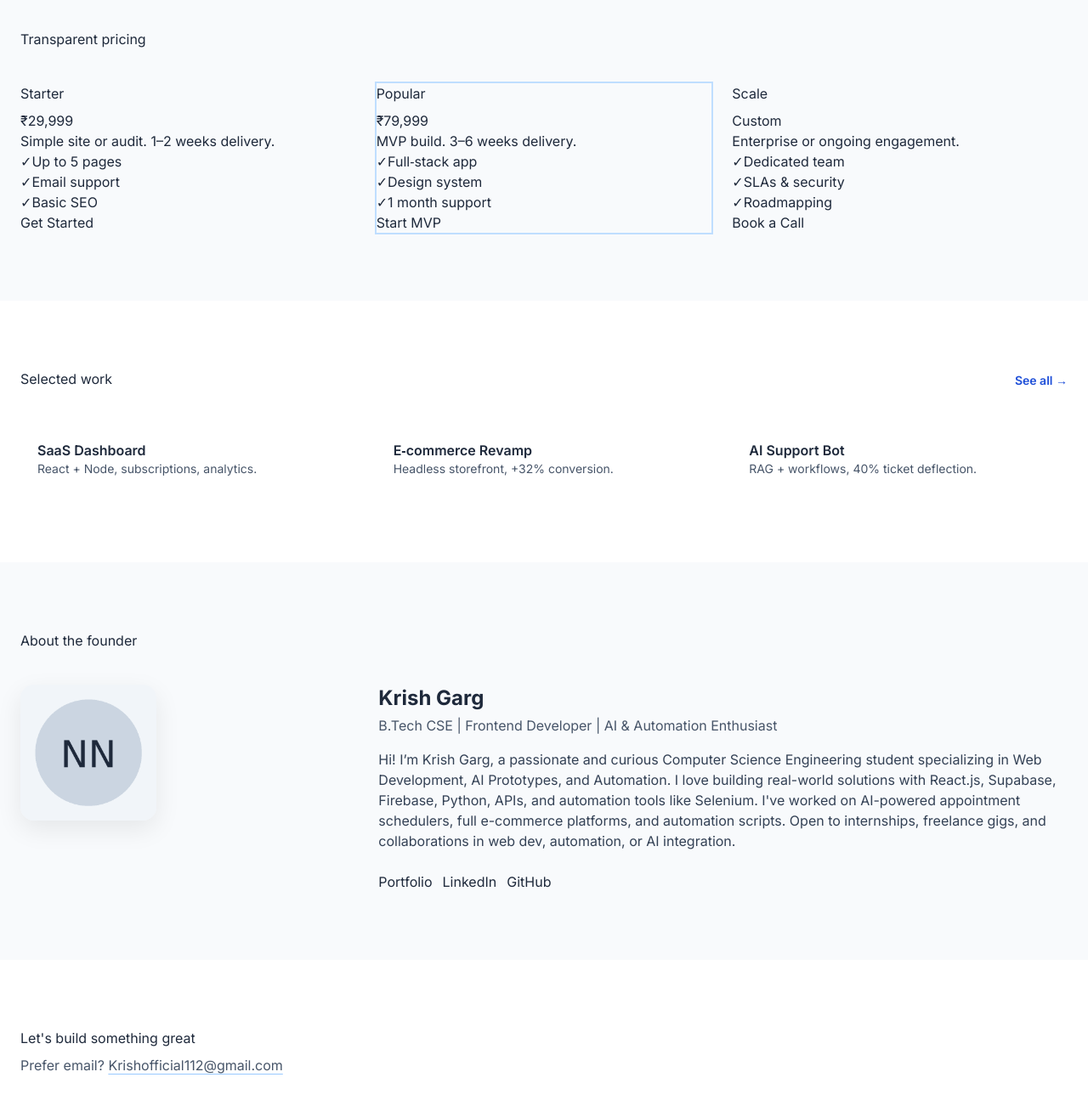
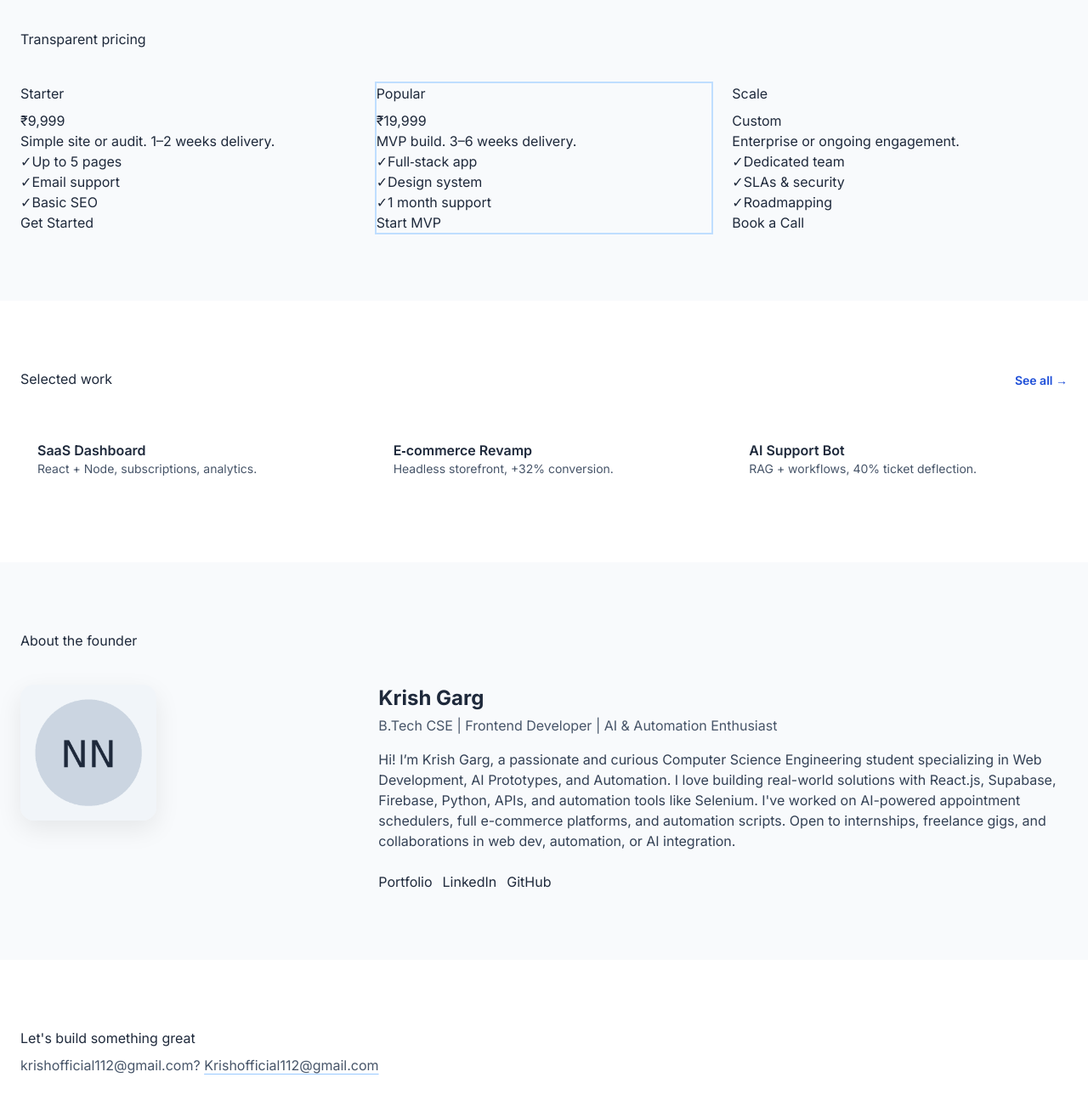
Before and after one commit to krishofficial112-dev/NovaNest, a plain HTML site: page index.html in a window 1280 px wide. Shown: the part 1100-2395 px from the top of the page at 85% size. Drawn offline with nearby package versions, Linux system fonts and the light colour scheme; files that its build step writes are made by us from their sources; files whose address does not match are found by name.

Commit message:
Update index.html

```diff
--- a/index.html
+++ b/index.html
@@ -144,7 +144,7 @@
       <div class="grid sm:grid-cols-2 lg:grid-cols-3 gap-6">
         <div class="card price">
           <p class="badge">Starter</p>
-          <h3 class="card-title mt-2">₹29,999</h3>
+          <h3 class="card-title mt-2">₹9,999</h3>
           <p class="card-text">Simple site or audit. 1–2 weeks delivery.</p>
           <ul class="feature-list">
             <li>Up to 5 pages</li>
@@ -155,7 +155,7 @@
         </div>
         <div class="card price ring-2 ring-brand-200">
           <p class="badge popular">Popular</p>
-          <h3 class="card-title mt-2">₹79,999</h3>
+          <h3 class="card-title mt-2">₹19,999</h3>
           <p class="card-text">MVP build. 3–6 weeks delivery.</p>
           <ul class="feature-list">
             <li>Full‑stack app</li>
@@ -221,7 +221,7 @@
           <img id="profileAvatar" src="assets/profile-placeholder.png" alt="Founder photo" class="w-40 h-40 object-cover rounded-2xl shadow-soft">
         </div>
         <div class="md:col-span-2">
-          <h3 id="profileName" class="text-2xl font-bold">Your Name</h3>
+          <h3 id="profileName" class="text-2xl font-bold">Krish Garg</h3>
           <p id="profileTitle" class="text-slate-600 mt-1">Founder • Full‑stack Engineer</p>
           <p id="profileBio" class="mt-4 text-slate-700">Add your bio in <code>data/profile.json</code> and it will appear here automatically.</p>
           <div class="mt-6 flex flex-wrap gap-3" id="profileLinks">
@@ -236,7 +236,7 @@
   <section id="contact" class="py-20">
     <div class="max-w-7xl mx-auto px-6">
       <h2 class="section-title">Let's build something great</h2>
-      <p class="text-slate-600 mt-2">Prefer email? <a class="underline decoration-brand-300 underline-offset-4" id="emailLink" href="mailto:hello@novanest.tech">hello@novanest.tech</a></p>
+      <p class="text-slate-600 mt-2">krishofficial112@gmail.com? <a class="underline decoration-brand-300 underline-offset-4" id="emailLink" href="mailto:hello@novanest.tech">hello@novanest.tech</a></p>
 
       <form class="mt-8 grid sm:grid-cols-2 gap-4" id="contactForm" action="https://formspree.io/f/your-form-id" method="POST">
         <input name="name" placeholder="Your name" class="input" required>
```
